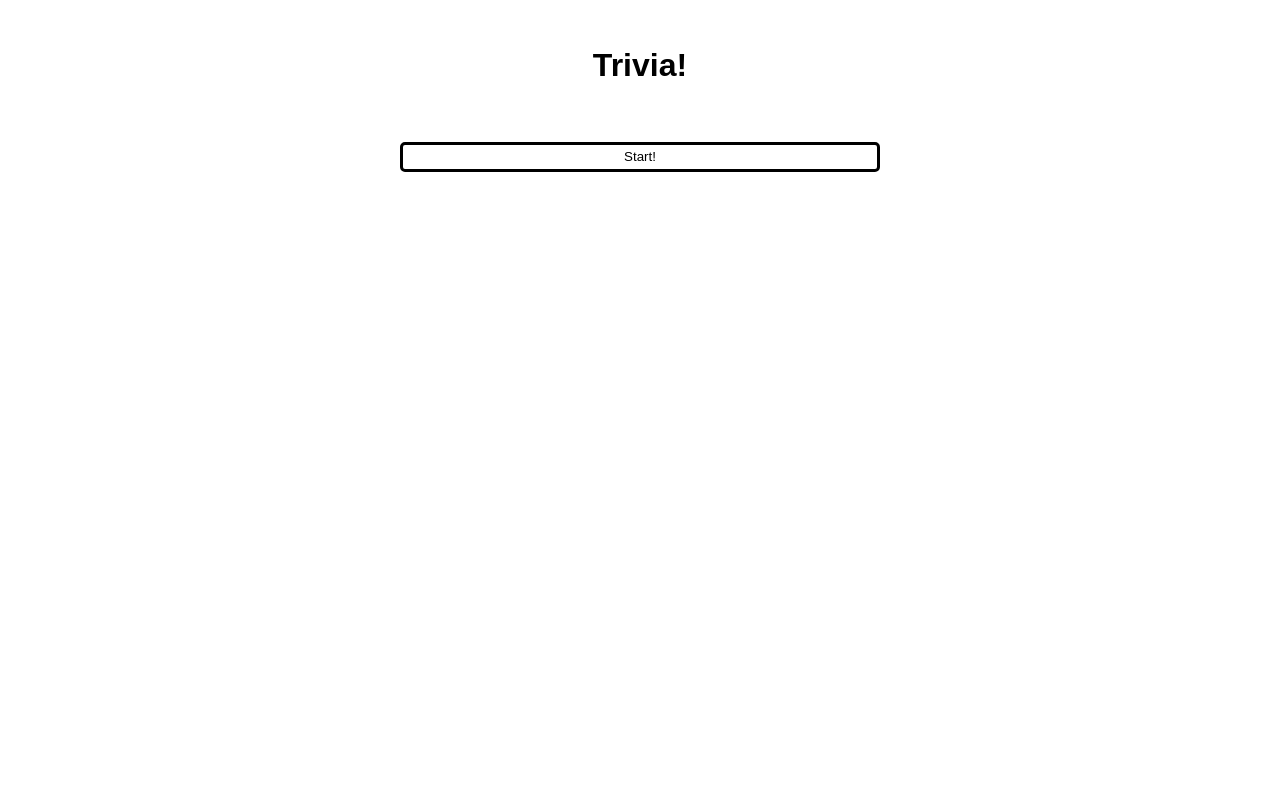
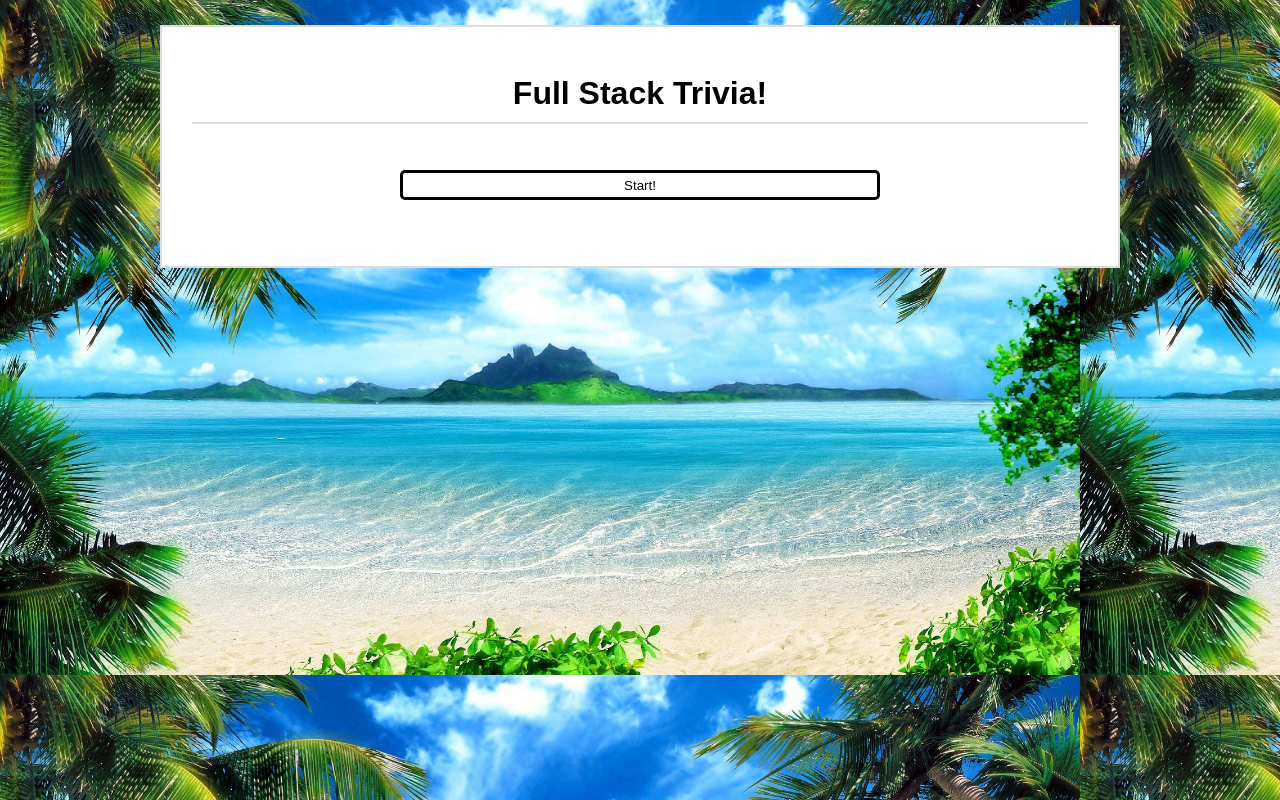
Before and after one commit to DanielSochor/HW5-TriviaGame, a plain HTML site: page index.html in a window 1280 px wide. Drawn offline with nearby package versions, Linux system fonts and the light colour scheme.

Commit message:
Add files via upload

```diff
--- a/assets/css/style.css
+++ b/assets/css/style.css
@@ -1,6 +1,27 @@
 body {
     font-family: Arial, Helvetica, sans-serif;
     background-size: 1080px;
+}
+
+section {
+    font-family: Arial, Helvetica, sans-serif;
+    background-color: white;
+    color: #777777;
+    width: 960px;
+    margin: 25px auto;
+    padding: 30px;
+    box-sizing: border-box;
+    border: 2px solid gainsboro;
+}
+
+section h1 {
+    font-size: 2em;
+    color: black;
+    margin: 0;
+    padding-bottom: 10px;
+    /* width, style, color for border-bottom*/
+    border-bottom: 2px solid gainsboro;
+    margin-bottom: 10px;
 }
 
 h3 {
@@ -39,33 +60,28 @@ div {
 }
 
 .button:hover{
-    border-color: #17A2B8;
+    /* border-color: #17A2B8; */
+    /* border-color: lightcyan; */
+    background-image: linear-gradient(to top left,
+                                      rgba(0, 0, 0, .2),
+                                      rgba(0, 0, 0, .2) 30%,
+                                      rgba(0, 0, 0, 0));
+    box-shadow: inset 2px 2px 3px rgba(255, 255, 255, .6),
+                inset -2px -2px 3px rgba(0, 0, 0, .6);
+
 }
 
 .buttonCorrect {
-    background-color:green;
+    background-color:lightgreen;
+    box-shadow: inset -2px -2px 3px rgba(255, 255, 255, .6),
+                inset 2px 2px 3px rgba(0, 0, 0, .6);
 }
 
 .buttonNotCorrect {
     background-color:red;
+    box-shadow: inset -2px -2px 3px rgba(255, 255, 255, .6),
+                inset 2px 2px 3px rgba(0, 0, 0, .6);
 }
-
-
-
-
-
-
-
-
-
-
-
-
-
-
-
-
-
 
 .styled {
     border: 0;
@@ -76,7 +92,7 @@ div {
     color: #fff;
     text-shadow: 1px 1px 1px #000;
     border-radius: 10px;
-    background-color: rgba(220, 0, 0, 1);
+    /* background-color: rgba(220, 0, 0, 1); */
     background-image: linear-gradient(to top left,
                                       rgba(0, 0, 0, .2),
                                       rgba(0, 0, 0, .2) 30%,
@@ -84,12 +100,3 @@ div {
     box-shadow: inset 2px 2px 3px rgba(255, 255, 255, .6),
                 inset -2px -2px 3px rgba(0, 0, 0, .6);
 }
-
-.styled:hover {
-    background-color: rgba(255, 0, 0, 1);
-}
-
-.styled:active {
-    box-shadow: inset -2px -2px 3px rgba(255, 255, 255, .6),
-                inset 2px 2px 3px rgba(0, 0, 0, .6);
-}
--- a/assets/javascript/questions.js
+++ b/assets/javascript/questions.js
@@ -2,32 +2,11 @@
 
 var questionArray = [
     {
-        question: "1We can hook onto the event of a user pressing and releasing a key by referring to ____.",
+        question: "We can hook onto the event of a user pressing and releasing a key by referring to ____.",
         options: [
             {
                 number: 0,
-                answer: "1event.key"
-            },
-            {
-                number: 1,
-                answer: "Answer document.onkeyup"
-            },
-            {
-                number: 2,
-                answer: "An C"
-            },
-            {
-                number: 3,
-                answer: "An D"
-            }],
-        answer: 1
-    },
-    {
-        question: "2We can get the key a user has pressed by referencing ____.",
-        options: [
-            {
-                number: 0,
-                answer: "Answer 2event.key"
+                answer: "event.key"
             },
             {
                 number: 1,
@@ -35,88 +14,76 @@ var questionArray = [
             },
             {
                 number: 2,
-                answer: "An C"
+                answer: "source code"
             },
             {
                 number: 3,
-                answer: "An D"
+                answer: "selector"
             }],
-        answer: 0
-    }
-]
-
-var QquestionArray = [
-    {
-        question: "We can hook onto the event of a user pressing and releasing a key by referring to ____.",
-        options: [
-            {
-                number: 1,
-                answer: "event.key"
-            },
-            {
-                number: 2,
-                answer: "document.onkeyup"
-            },
-            {
-                number: 3,
-                answer: "Answer C"
-            },
-            {
-                number: 4,
-                answer: "Answer D"
-            }],
-        answer: 2
+        answer: 1
     },
     {
         question: "We can get the key a user has pressed by referencing ____.",
         options: [
             {
-                1: "event.key"
+                number: 0,
+                answer: "event.key"
             },
             {
-                2: "document.onkeyup"
+                number: 1,
+                answer: "document.onkeyup"
             },
             {
-                3: "Answer C"
+                number: 2,
+                answer: "selector"
             },
             {
-                4: "Answer D"
+                number: 3,
+                answer: "source code"
             }],
-        answer: 1
+        answer: 0
     },
     {
         question: "A function's ____ are only visble inside the function body.",
         options: [
             {
-                1: "Answer A"
+                number: 0,
+                answer: "parameters"
             },
             {
-                2: "Answer B"
+                number: 1,
+                answer: "variables"
             },
             {
-                3: "defintions"
+                number: 2,
+                answer: "defitions"
             },
             {
-                4: "arguments"
+                number: 3,
+                answer: "arguments"
             }],
-        answer: 4
+        answer: 3
     },
     {
         question: "Which is not an cornerstone technology of the World Wide Web?",
         options: [
             {
-                1: "HTML"
+                number: 0,
+                answer: "HTML"
             },
             {
-                2: "CSS"
+                number: 1,
+                answer: "CSS"
             },
             {
-                3: "SQL"
+                number: 2,
+                answer: "SQL"
             },
             {
-                4: "JavaScript"
+                number: 3,
+                answer: "JavaScript"
             }],
-        answer: 3
+        answer: 2
     }
 ]
 
--- a/index.html
+++ b/index.html
@@ -10,10 +10,10 @@
     <link rel="stylesheet" href="assets/css/style.css">
 </head>
 
-<body>
-<!--<body background="assets/images/Background X-wing.jpg">-->
+<body background="assets/image/background.jpg">
+    <section>
         <br>
-    <h1 class="center">Trivia!</h1>
+        <h1 class="center">Full Stack Trivia!</h1>
         <br>
         <div id="timer">
         </div>
@@ -25,30 +25,12 @@
         </div>
         <br>
         <div id="buttonSection">
-        <!-- <br>
-        <div id="button1" class="button" value="0" value=0>Start!
-        </div>
-        <br>
-        <div id="button2" class="button" value="1" value=1>
-        <br>
-        <div id="button3" class="button" value="2" value=2>
-        </div>
-        <br>
-        <div id="button4" class="button" value="3" value=3>
-        </div>
-        <br>
-        <div id="button5" class="nextQuestion">
-        </div> -->
         </div>
         <div id="playAgain">
         </div>
-
-
-
-
-
         <script src="assets/javascript/questions.js"></script>
         <script src="assets/javascript/app.js"></script>
+    </section>
 </body>
 
 </html>
```
Also changed, not shown: assets/image/background.jpg (added). Lines whose indentation alone changed are shown as unchanged.
